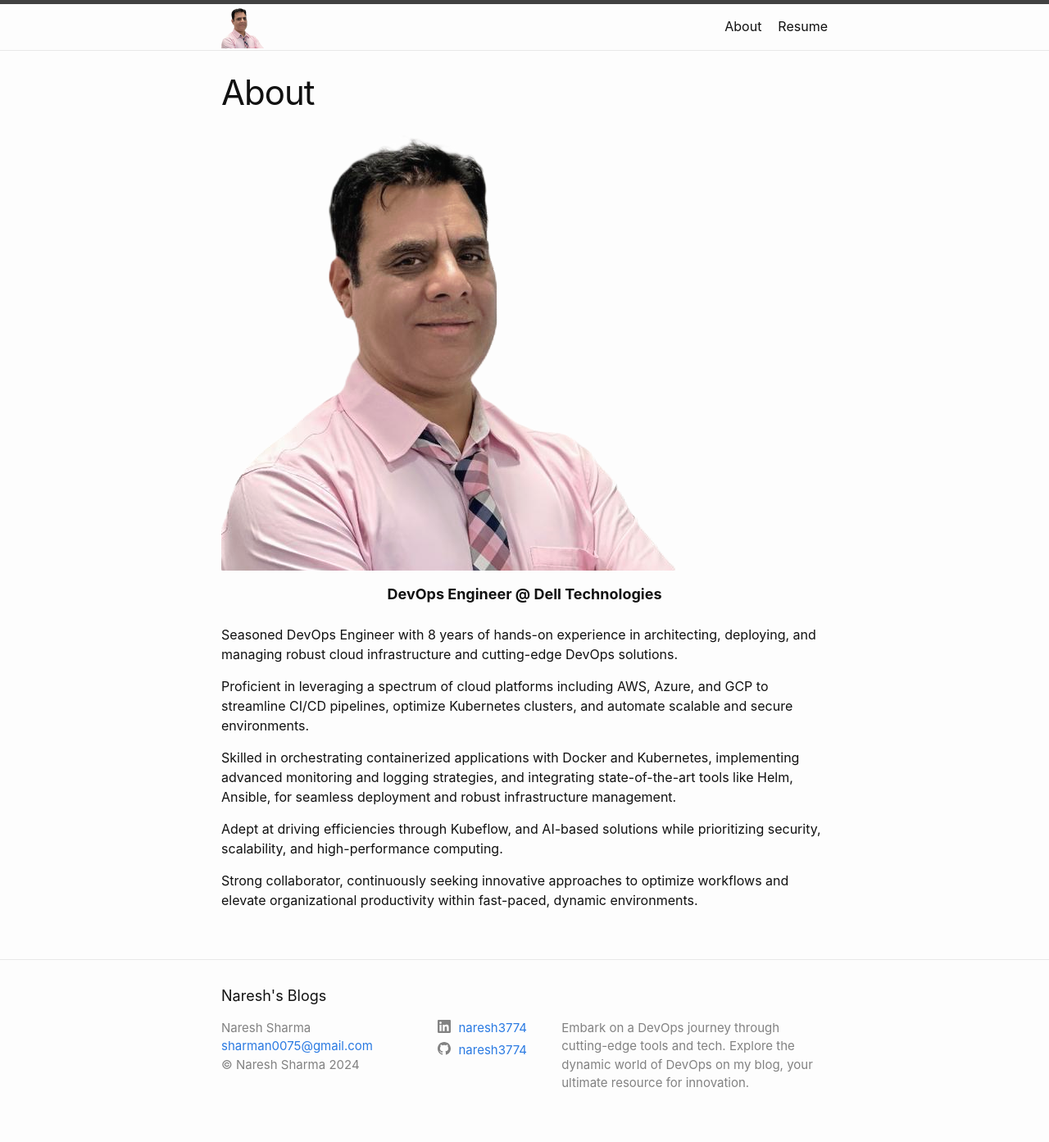
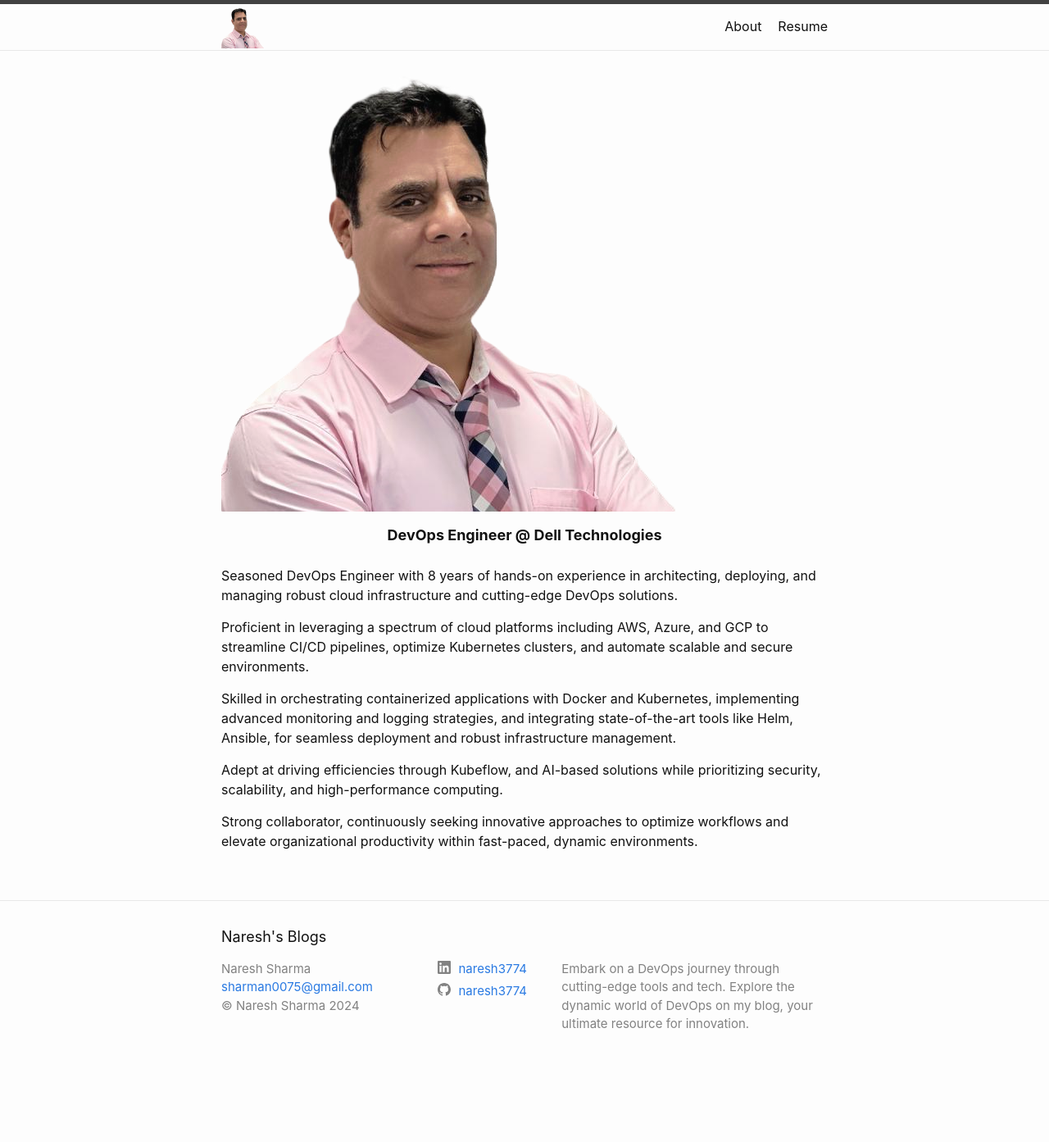
Before and after one commit to naresh3774/blogs, a Jekyll site: the page built from about.md, in a window 1280 px wide. Shown: the whole page at 82% size. Built offline with Jekyll 4.4.1, drawn with Linux system fonts in a browser that asks for light colours; after the commit the page ends 1321 px from its top, so only the background shows below that.

Commit message:
hide title headers from the pages

```diff
--- a/_layouts/page.html
+++ b/_layouts/page.html
@@ -2,10 +2,19 @@
 layout: default
 ---
 <article class="post">
-
+  <!--  This is Default setting
   <header class="post-header">
     <h1 class="post-title">{{ page.title | escape }}</h1>
   </header>
+-->
+  <!-- Custom Setting for Hiding Post Title -->
+  {% unless page.hide_header %}
+  <header class="post-header">
+    <h1 class="post-title">{{ page.title | escape }}</h1>
+  </header>
+  {% endunless %}
+
+  <!-- Custom Setting for Hiding Post Title  END -->
 
   <div class="post-content">
     {{ content }}
```
Also changed, not shown: about.md (+1 -0 lines), index.md (+0 -6 lines), resume.md (+1 -0 lines).
